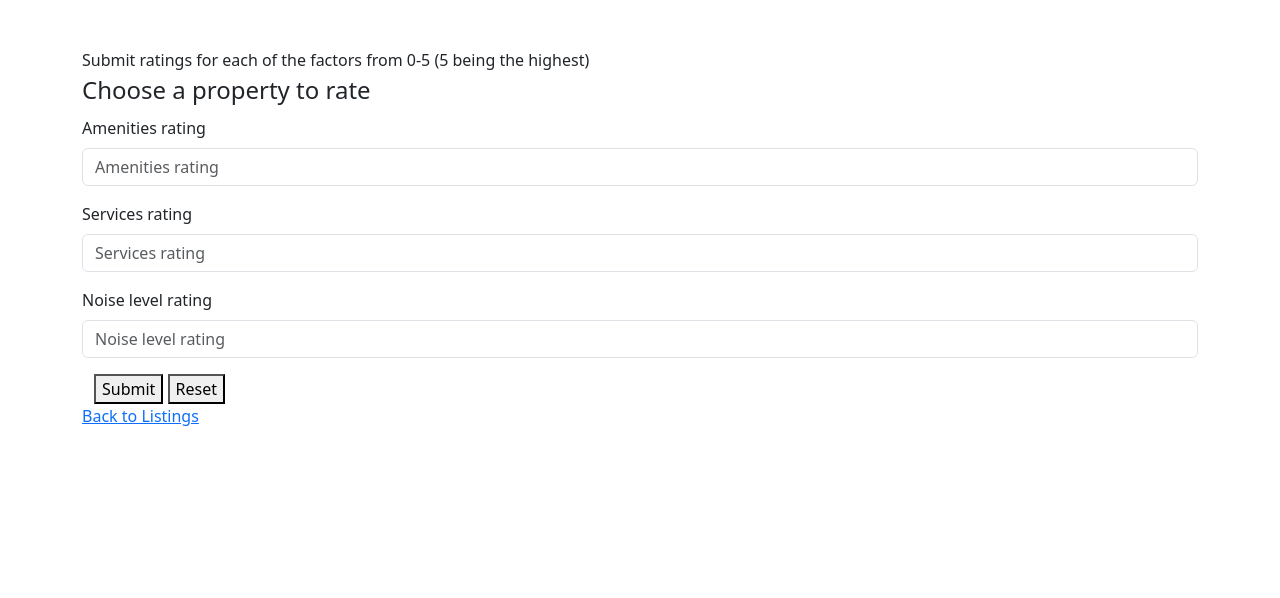
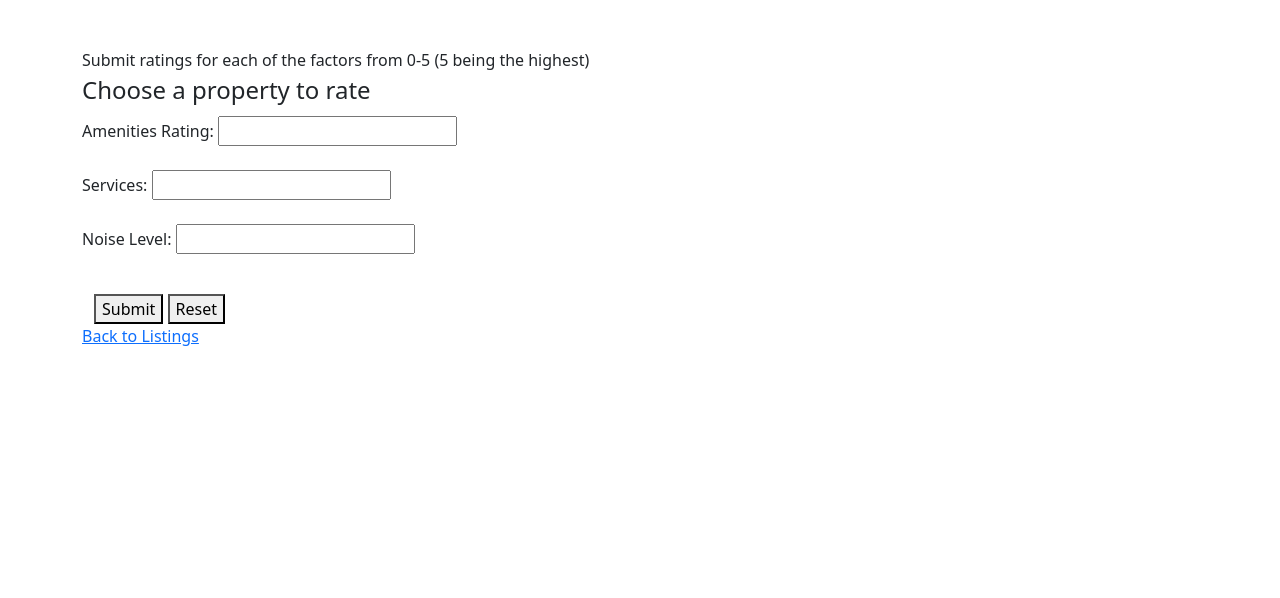
Before and after one commit to pragnya17/college-housing-offcampus, a Django app: page /properties/rating in a window 1280 px wide. Shown: the part 56-654 px from the top of the page. Run offline with Django 3.2, Linux system fonts and the light colour scheme; data that the repository does not hold is empty; some libraries are stand-ins or nearby versions.

Commit message:
Make form in html rather than model class

```diff
--- a/housing_app/models.py
+++ b/housing_app/models.py
@@ -104,25 +104,25 @@ class Rating(models.Model):
                                                      validators=[MaxValueValidator(5), MinValueValidator(0)]
                                                      )
 
-class PropertyForm(forms.Form):
-    property = models.CharField(max_length=200, default="")
-
-class RatingForm(forms.Form):
-    # properties_list = []
-    # for each in Property.objects.all():
-    #     properties_list.append((each, each))
-    # def __init__(self, *args, **kwargs):
-    #     super().__init__(*args, **kwargs)
-    #     properties_query = Property.get_property_titles()
-    #     #self.properties_list = []
-    #     for title in properties_query:
-    #         self.properties_list.append((title, title))
-
-    #property = TypedChoiceField(choices=properties_list, widget=RadioSelect)
-    amenities_rating = IntegerField(validators=[MaxValueValidator(5), MinValueValidator(0)])
-    services_rating = IntegerField(validators=[MaxValueValidator(5), MinValueValidator(0)])
-    noise_level_rating = IntegerField(validators=[MaxValueValidator(5), MinValueValidator(0)])
-
+# class PropertyForm(forms.Form):
+#     property = models.CharField(max_length=200, default="")
+#
+# class RatingForm(forms.Form):
+#     # properties_list = []
+#     # for each in Property.objects.all():
+#     #     properties_list.append((each, each))
+#     # def __init__(self, *args, **kwargs):
+#     #     super().__init__(*args, **kwargs)
+#     #     properties_query = Property.get_property_titles()
+#     #     #self.properties_list = []
+#     #     for title in properties_query:
+#     #         self.properties_list.append((title, title))
+#
+#     #property = TypedChoiceField(choices=properties_list, widget=RadioSelect)
+#     amenities_rating = IntegerField(validators=[MaxValueValidator(5), MinValueValidator(0)])
+#     services_rating = IntegerField(validators=[MaxValueValidator(5), MinValueValidator(0)])
+#     noise_level_rating = IntegerField(validators=[MaxValueValidator(5), MinValueValidator(0)])
+#
 
 
 
--- a/housing_app/views.py
+++ b/housing_app/views.py
@@ -90,15 +90,15 @@ def index(request):
 
 def RatingFormView(request):
         if request.method == 'POST':
-            form = RatingForm(request.POST)
-            if form.is_valid():
-                obj = Rating()
-                obj.property = request.POST.get('property','')
-                obj.amenities_rating = form.cleaned_data['amenities_rating']
-                obj.services_rating = form.cleaned_data['services_rating']
-                obj.noise_level_rating = form.cleaned_data['noise_level_rating']
-                obj.save()
-                return HttpResponseRedirect('/properties/rating')
-        else:
-            form = RatingForm()
-        return render(request, 'properties/rating.html', {'form': form, 'properties': Property.objects.all()})
+            # form = RatingForm(request.POST)
+            #if form.is_valid():
+            obj = Rating()
+            obj.property = request.POST.get('property','')
+            obj.amenities_rating = request.POST.get('property','')
+            obj.services_rating = request.POST.get('property','')
+            obj.noise_level_rating = request.POST.get('property','')
+            obj.save()
+            return HttpResponseRedirect('/properties/rating')
+        # else:
+            # form = RatingForm()
+        return render(request, 'properties/rating.html', {'properties': Property.objects.all()})
--- a/templates/properties/rating.html
+++ b/templates/properties/rating.html
@@ -38,9 +38,14 @@
             {% endfor %}
             <br>
         </fieldset>
+        <label for="amenities">Amenities Rating:</label>
+        <input type="text" id="amenities" name="amenities"><br><br>
+        <label for="services">Services:</label>
+        <input type="text" id="services" name="services"><br><br>
+        <label for="noise">Noise Level:</label>
+        <input type="text" id="noise" name="noise"><br><br>
+    </form>
 
-    {% bootstrap_form form %}
-    </form>
     <div class="container-fluid">
         <button class="btn-outline-primary" button_type="submit" content="OK"> Submit </button>
         <button class="btn-outline-primary" button_type="reset" input_type="reset" content="Reset"> Reset </button>
```
Lines whose indentation alone changed are shown as unchanged.
